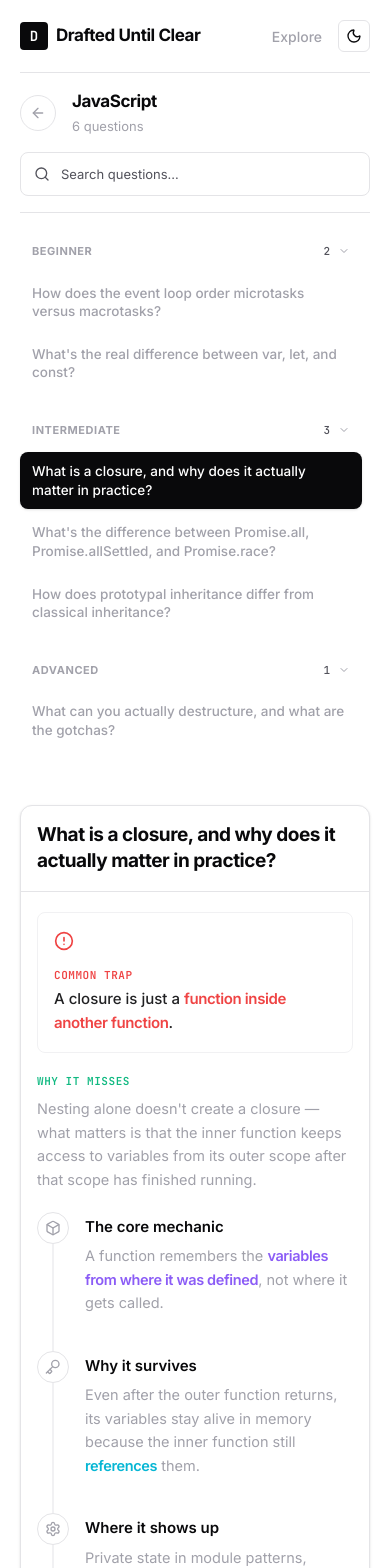
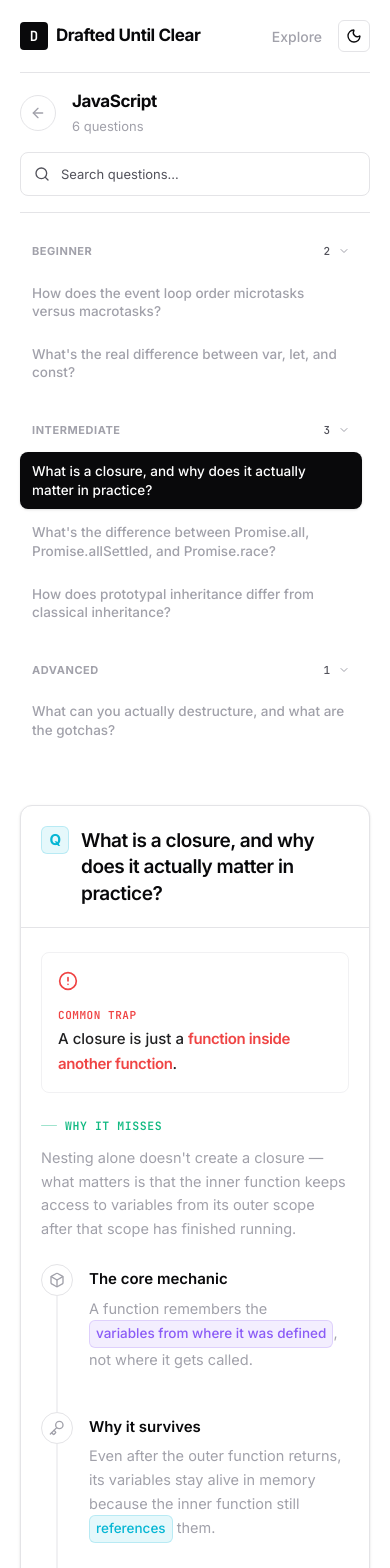
Before and after one commit to ihssmaheel-dev/drafted-until-clear, a Next.js app: page /categories/js in a window 390 px wide. Shown: the top 1568 px of the page. Built offline with nearby package versions, Linux system fonts and the light colour scheme.

Commit message:
style: convert MDX tags into beautiful colored pills for high-quality color highlighting in answers

```diff
--- a/src/components/questions/question-card.tsx
+++ b/src/components/questions/question-card.tsx
@@ -19,23 +19,29 @@ import { Steps, Step } from "./answer-steps";
 const components = {
   Steps,
   Step,
-  Bad: ({ children }: { children: React.ReactNode }) => <span className="text-red font-semibold tracking-tight">{children}</span>,
-  Good: ({ children }: { children: React.ReactNode }) => <span className="text-green font-semibold tracking-tight">{children}</span>,
-  Kw: ({ children }: { children: React.ReactNode }) => <span className="text-violet font-semibold tracking-tight">{children}</span>,
-  Flow: ({ children }: { children: React.ReactNode }) => <span className="text-cyan font-semibold tracking-tight">{children}</span>,
-  Sys: ({ children }: { children: React.ReactNode }) => <span className="text-amber font-mono text-[0.9em] font-semibold tracking-tight">{children}</span>,
+  Bad: ({ children }: { children: React.ReactNode }) => <span className="inline-flex items-center rounded-md bg-red/10 px-1.5 py-0.5 text-[13.5px] font-medium text-red border border-red/20">{children}</span>,
+  Good: ({ children }: { children: React.ReactNode }) => <span className="inline-flex items-center rounded-md bg-green/10 px-1.5 py-0.5 text-[13.5px] font-medium text-green border border-green/20">{children}</span>,
+  Kw: ({ children }: { children: React.ReactNode }) => <span className="inline-flex items-center rounded-md bg-violet/10 px-1.5 py-0.5 text-[13.5px] font-medium text-violet border border-violet/20">{children}</span>,
+  Flow: ({ children }: { children: React.ReactNode }) => <span className="inline-flex items-center rounded-md bg-cyan/10 px-1.5 py-0.5 text-[13.5px] font-medium text-cyan border border-cyan/20">{children}</span>,
+  Sys: ({ children }: { children: React.ReactNode }) => <span className="inline-flex items-center rounded-md bg-amber/10 px-1.5 py-0.5 font-mono text-[12px] font-medium text-amber border border-amber/20">{children}</span>,
+  pre: ({ children }: { children: React.ReactNode }) => (
+    <pre className="overflow-x-auto rounded-xl border border-border bg-secondary/50 p-4 font-mono text-[13px] leading-relaxed my-5 custom-scrollbar shadow-sm">
+      {children}
+    </pre>
+  ),
   code: ({ children }: { children: React.ReactNode }) => (
     <code className="rounded-md border border-border/50 bg-secondary/50 px-1.5 py-0.5 font-mono text-[0.85em] font-medium text-foreground whitespace-nowrap">
       {children}
     </code>
   ),
   h1: ({ children }: { children: React.ReactNode }) => (
-    <h3 className="font-mono text-[11px] font-bold uppercase tracking-wider text-green mb-2 mt-4">
+    <h3 className="font-mono text-[11.5px] font-bold uppercase tracking-wider text-green mb-3 mt-6 flex items-center gap-2">
+      <span className="w-4 h-px bg-green/40 rounded-full" />
       {children}
     </h3>
   ),
   p: ({ children }: { children: React.ReactNode }) => (
-    <p className="text-[14.5px] leading-relaxed text-text-muted mb-3">
+    <p className="text-[14.5px] leading-relaxed text-text-muted mb-4">
       {children}
     </p>
   ),
@@ -51,13 +57,16 @@ export function QuestionCard({ question }: QuestionCardProps) {
       className="card-base overflow-hidden rounded-xl border border-border shadow-sm"
       id="active-question-pane"
     >
-      <div className="flex flex-col gap-3 p-4 sm:p-6 border-b border-border bg-card">
-        <h2 className="font-sans text-[19px] sm:text-[21px] font-bold tracking-tight text-foreground leading-snug">
-          {question.q}
+      <div className="flex flex-col gap-3 p-5 sm:p-6 border-b border-border bg-card">
+        <h2 className="font-sans text-[19px] sm:text-[21px] font-semibold tracking-tight text-foreground leading-snug flex items-start gap-3">
+          <span className="flex size-7 shrink-0 items-center justify-center rounded-md bg-cyan/10 text-[15px] font-bold text-cyan border border-cyan/20">
+            Q
+          </span>
+          <span className="mt-0.5">{question.q}</span>
         </h2>
       </div>
 
-      <div className="px-4 py-5 sm:px-6 sm:py-6 bg-secondary/30">
+      <div className="px-5 py-6 sm:px-6 sm:py-8 bg-secondary/10">
         <WrongAnswer wrong={question.wrong} why={""} />
 
         <div className="mdx-content mt-5">
```
